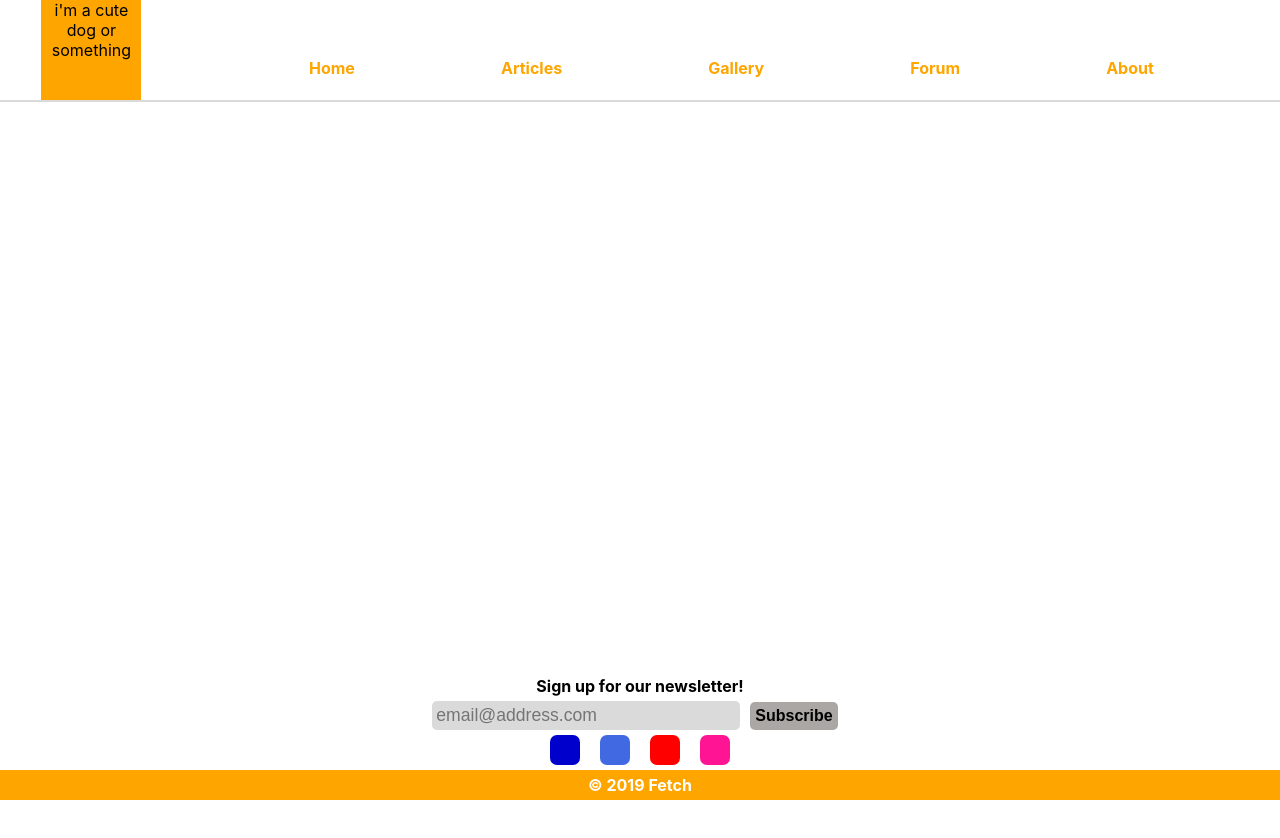
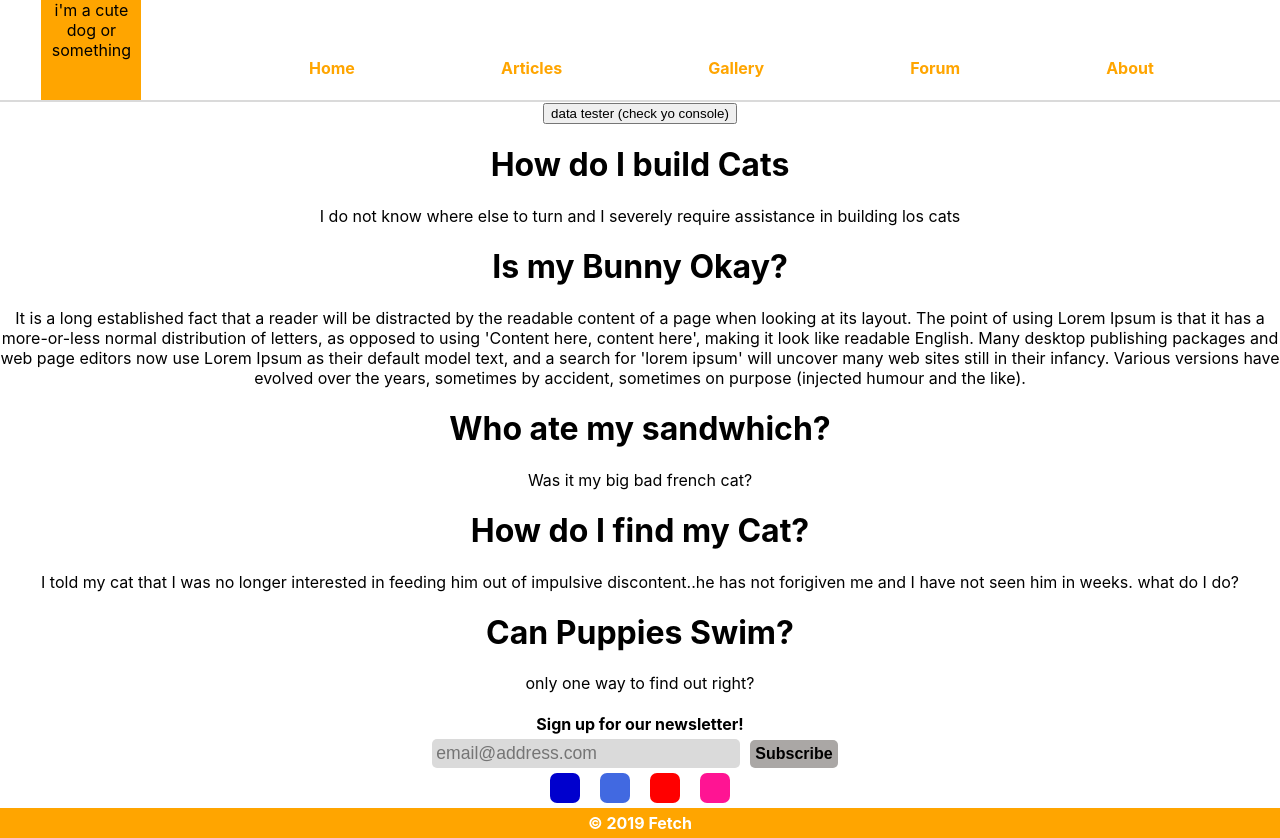
Before and after one commit to rursteve2/fetch, a React (Create React App) app: page /forums in a window 1280 px wide. Before the commit the page ends 800 px from the top, so only its background shows below. Built offline with nearby package versions, Linux system fonts and the light colour scheme.

Commit message:
forums bare minimum

```diff
--- a/src/App.js
+++ b/src/App.js
@@ -3,6 +3,7 @@ import './App.css';
 import NavBar from './components/NavBar'
 import Search from './components/Search'
 import Body from './components/Body'
+import Forum from './components/Forum'
 import Footer from './components/Footer'
 
 
@@ -68,6 +69,7 @@ constructor() {
         </div>
       }/>
       <Route path="/articles" render={() => <Articles/>}/>
+      <Route path="/forums" render={() => <Forum/>}/>
       </Switch>
       <Footer/>
     </div>
--- a/src/components/Forum.js
+++ b/src/components/Forum.js
@@ -1,5 +1,6 @@
 import React, { Component } from 'react';
 import forums from '../forums'
+import SingleForum from './SingleForum'
 
 class Forum extends Component {
     constructor(props){
@@ -21,6 +22,7 @@ class Forum extends Component {
         return (
             <div>
                 <button onClick={this.dataRender}>data tester (check yo console)</button>
+                { forums.map((forum, index) => <SingleForum forum={forum} />) }
             </div>
         );
     }
--- a/src/components/NavBar.js
+++ b/src/components/NavBar.js
@@ -11,7 +11,7 @@ export default function NavBar() {
         <Link to="/" className="nav-link">Home</Link>
         <Link to="/articles" className="nav-link">Articles</Link>
         <Link to="/" className="nav-link">Gallery</Link>
-        <Link to="/" className="nav-link">Forum</Link>
+        <Link to="/forums" className="nav-link">Forum</Link>
         <Link to="/" className="nav-link">About</Link>
       </nav>
     </header>
--- /dev/null
+++ b/src/components/SingleForum.js
@@ -0,0 +1,18 @@
+import React, { Component } from 'react';
+import Forum from './SingleForum'
+import forums from '../forums'
+
+
+class SingleForum extends Component {
+  render() {
+    const { forum } = this.props;
+  return (
+    <div className="forums">
+      <h1>{forum.title}</h1>
+      <p>{forum.body}</p>
+    </div>
+  );
+}
+}
+
+export default SingleForum;
```
